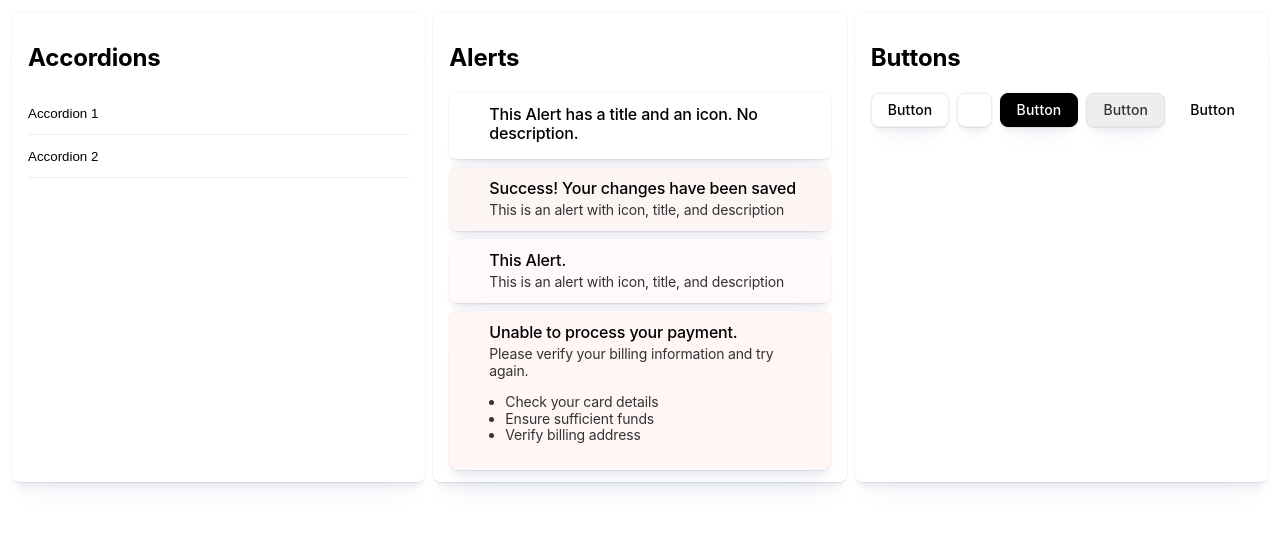
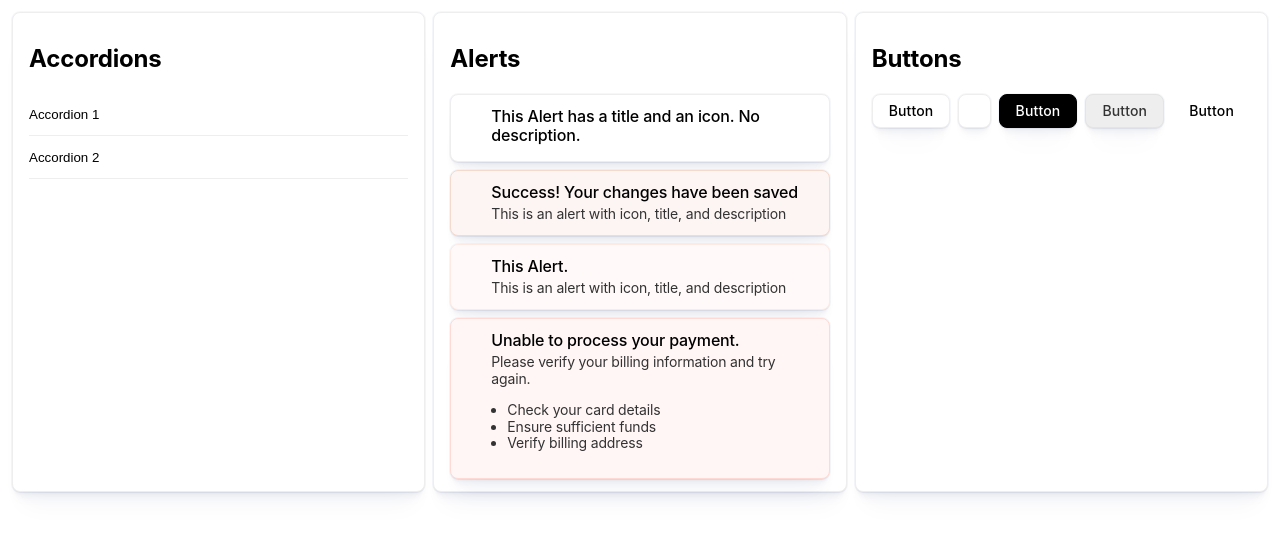
Before and after one commit to kevbesset/fetchui, a Vue app: page / in a window 1280 px wide. Shown: the top 538 px of the page. Built offline with nearby package versions, Linux system fonts and the light colour scheme; some icons are missing.

Commit message:
style(ui): 💄 enhance card placeholder with border variant
- Add border to card placeholder
- Create cardWithoutShadow variant for flexibility
- Normalize quote style to single quotes

```diff
--- a/src/styles/placeholders/_card.scss
+++ b/src/styles/placeholders/_card.scss
@@ -1,12 +1,17 @@
-@use "./shadow";
-@use "./spacing";
-@use "./rounded";
+@use './shadow';
+@use './spacing';
+@use './rounded';
 
-%card {
-  @extend %boxShadow;
+%cardWithoutShadow {
   @extend %spacingContainer;
   @extend %corner;
 
   padding-block: var(--spacingBlock);
   background: var(--backgroundElevated);
+  border: 1px solid var(--borderColor);
 }
+
+%card {
+  @extend %cardWithoutShadow;
+  @extend %boxShadow;
+}
```
